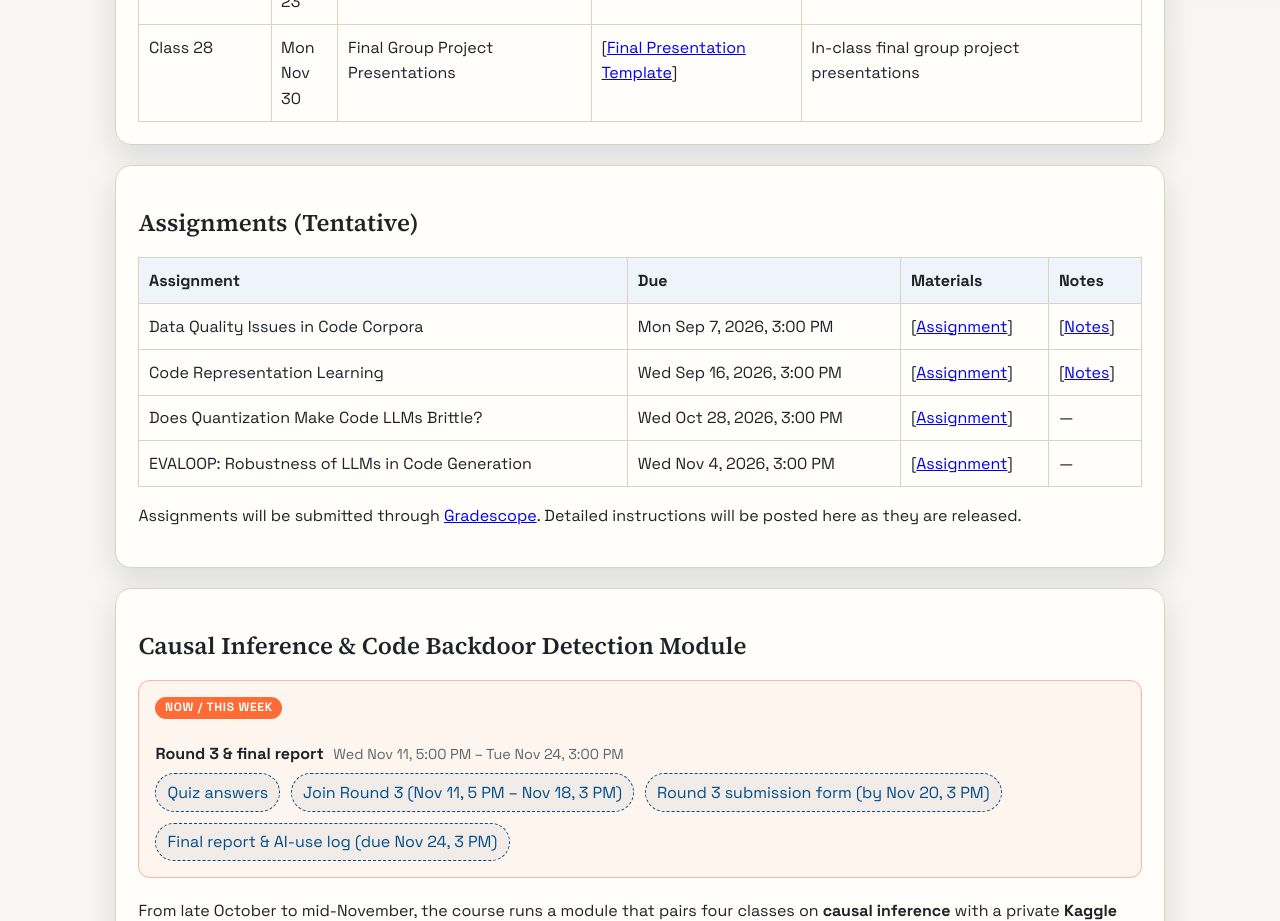
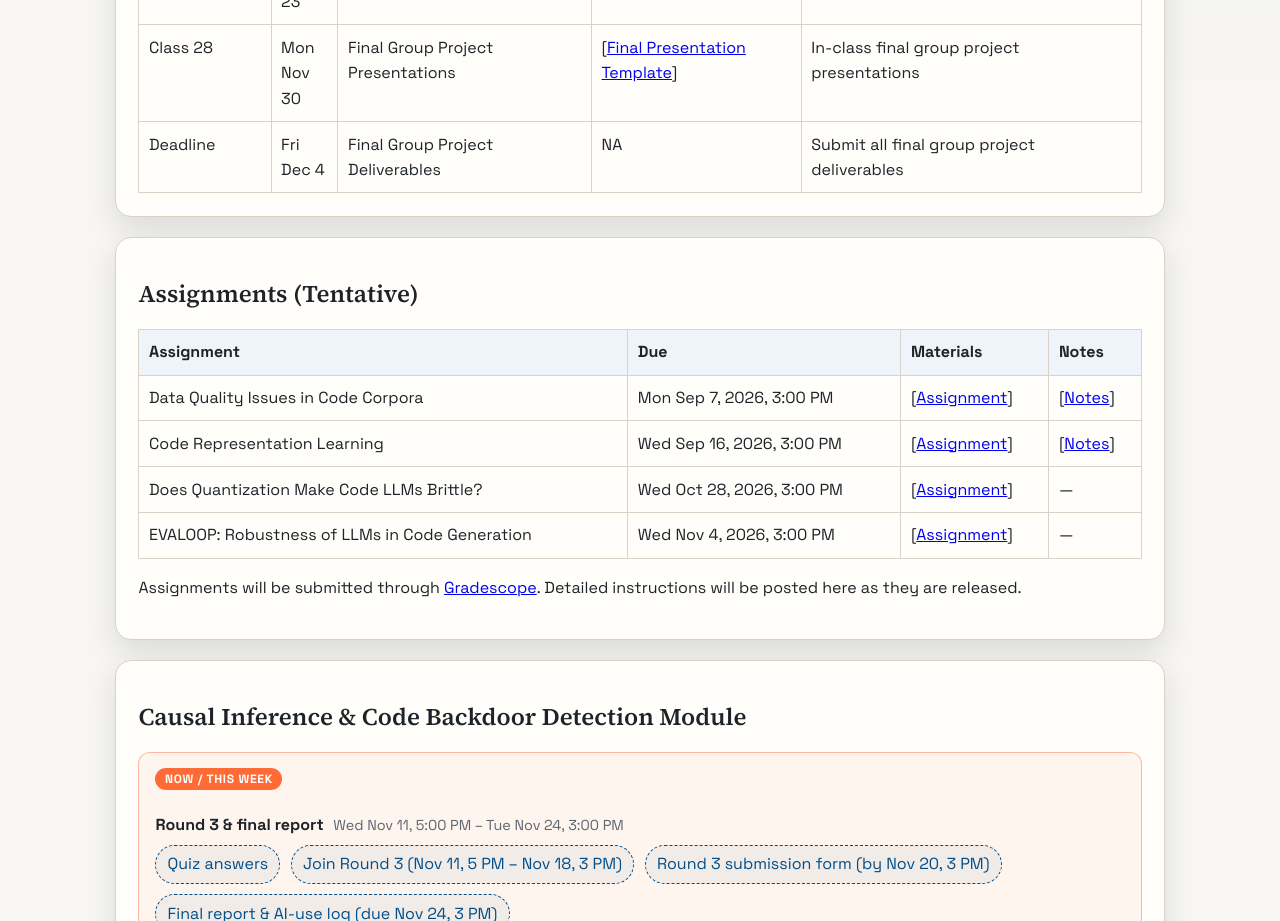
Before and after one commit to TAI4SE/TAI4SE.github.io, a plain HTML site: page index.html in a window 1280 px wide. Shown: the part 3800-4721 px from the top of the page. Drawn offline with Linux system fonts and the light colour scheme.

Commit message:
Add Dec 4 final group project deliverables deadline
Co-Authored-By: Claude Opus 5.5 <noreply@anthropic.com>

```diff
--- a/index.html
+++ b/index.html
@@ -300,6 +300,13 @@
                 <td>Final Group Project Presentations</td>
                 <td>[<a href="https://docs.google.com/presentation/d/1ZnEnyYBZcOuMLHI2QJeTg80r-kwW0EzBUknA-QFeAro/edit?usp=sharing" target="_blank" rel="noopener noreferrer">Final Presentation Template</a>]</td>
                 <td>In-class final group project presentations</td>
+              </tr>
+              <tr>
+                <td>Deadline</td>
+                <td>Fri Dec 4</td>
+                <td>Final Group Project Deliverables</td>
+                <td>NA</td>
+                <td>Submit all final group project deliverables</td>
               </tr>
             </tbody>
           </table>
```
